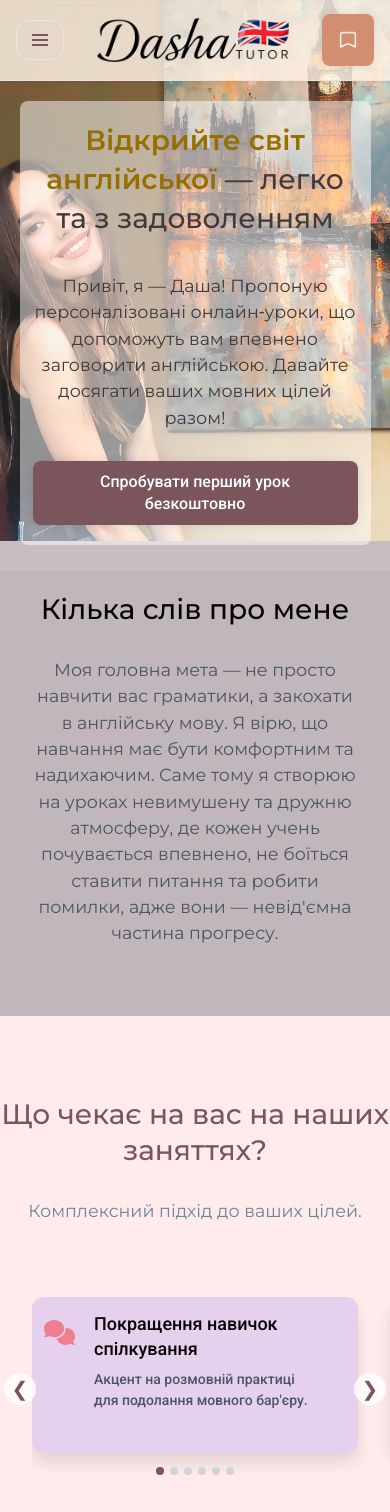
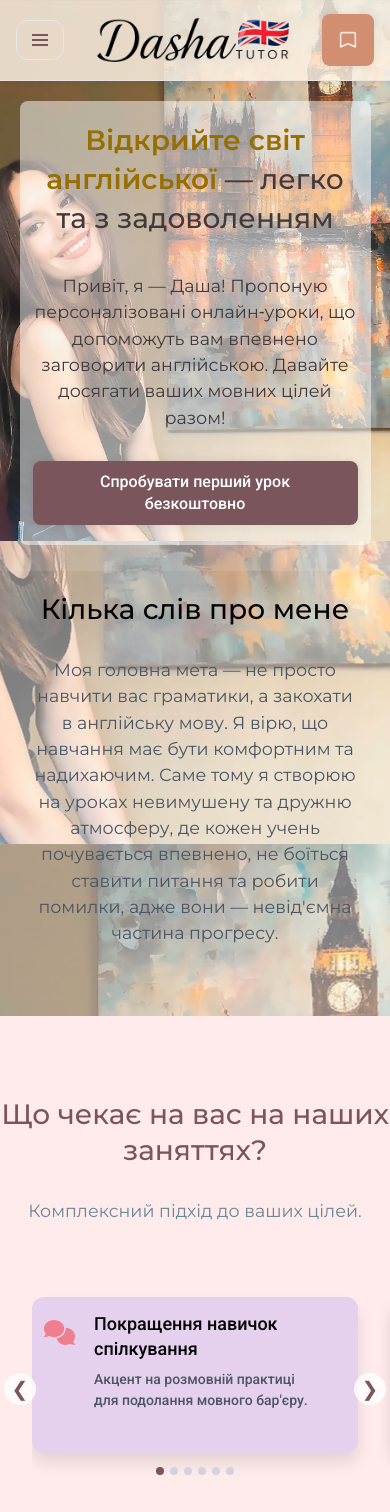
Before and after one commit to Pvitaly91/land-codex.loc, a PHP site: page / in a window 390 px wide. Shown: the top 1512 px of the page. Run offline with PHP 8.4, Linux system fonts and the light colour scheme; the visitor is signed in with stand-in values (Sample User, id 1); some libraries are stand-ins or nearby versions.

Commit message:
Adjust mobile backgrounds to show hero image

```diff
--- a/style.css
+++ b/style.css
@@ -524,6 +524,9 @@ h1.main strong {
 }
 
 @media (max-width: 768px){
+  body{
+    background: url(img/main.jpg) center / cover no-repeat fixed;
+  }
   .order-lesson{
     width: 52px;
     height: 52px;
@@ -538,7 +541,7 @@ h1.main strong {
   section.about,
   .result,
   section.form{
-    background-color: rgba(255,255,255,0.6);
+    background-color: rgba(255,255,255,0.45);
   }
   section.form {
 
@@ -549,7 +552,7 @@ h1.main strong {
 
 @media (max-width: 703px){
   section.about{
-    background-color: rgba(255,255,255,0.6);
+    background-color: rgba(255,255,255,0.45);
     min-height: 370px;
     padding: 30px;
   }
```
